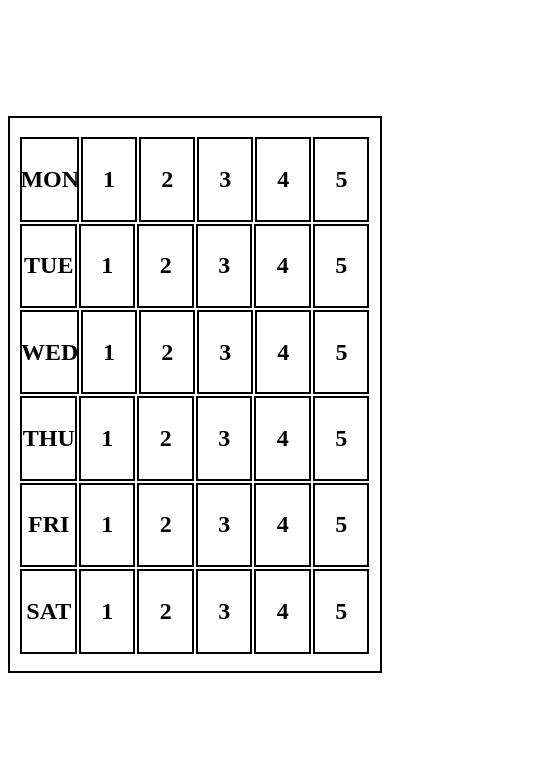
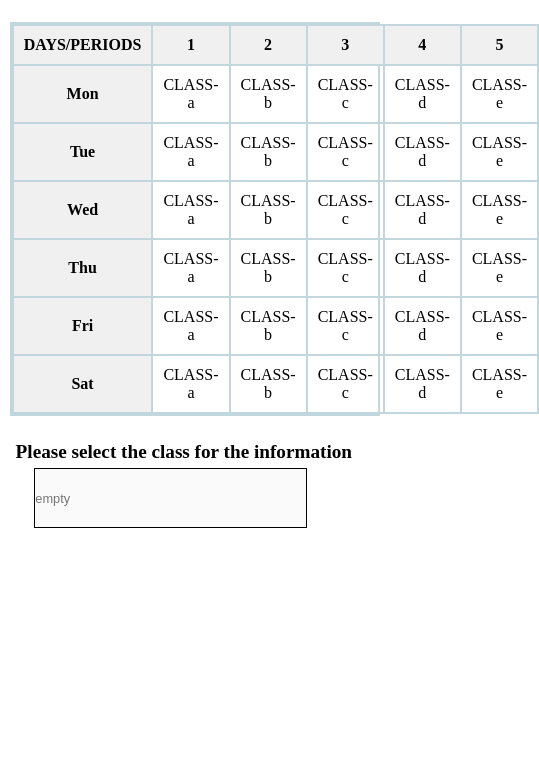
Before and after one commit to phenoix13/LAB-students, a plain HTML site: page index.html in a window 390 px wide. Shown: the part 73-844 px from the top of the page, 539 px wide, since content can reach past the window. Drawn offline with Linux system fonts and the light colour scheme.

Commit message:
Update index.html

```diff
--- a/index.html
+++ b/index.html
@@ -3,326 +3,183 @@
 <head>
     <meta charset="UTF-8">
     <meta name="viewport" content="width=device-width, initial-scale=1.0">
-    <title>STUDENT VIEW</title>
-    <!--<link rel="stylesheet" href="student.css">-->
+    <title>LAB-STUDENTS</title>
+<!--    <link rel="stylesheet" href="student.css">-->
     <style>
         *{
+    margin: 0%;
     padding: 0%;
-    margin: 0%;
     box-sizing: border-box;
 }
-body{
+.body{
     height: 100vh;
     width: 100vw;
     display: flex;
     flex-direction: column;
-    justify-content: center;
-    align-items: center;
 }
-.name{
-    border: 3px solid gold;
-    padding: 1%;
-    font-size: 2rem;
+.head{
+    width: 100vw;
+    max-height: 25vh;
+    padding:  25px;
+    text-align: center;
+    font-size: 1.5rem;
     font-weight: bold;
-    margin-bottom: 40px;
+    background-color: rgba(128, 163, 216, 0.575);
 }
-.body{
-    width: 60.8vw;
-    height: 60vh;
-    border: 2px solid black;
+.table{
+    border: 2px solid #c1d6dd;
+    width: 85%;
+    margin: 25px auto;
     display: flex;
-    flex-direction: column;
-    justify-content: center;
-    align-items: center;
+    justify-content: space-around;
 }
-/* tabel row*/
-.row1{
-    margin: 1px;
-    width: 60vw;
-    height: 10vh;
-    display: flex;
-    flex-direction: row;
+table{
+    width: 100%;
+    border-collapse: collapse;
+    cursor: pointer;
 }
-.row2{
-    margin: 1px;
-    width: 60vw;
-    height: 10vh;
-    display: flex;
-    flex-direction: row;
-}.row3{
-    margin: 1px;
-    width: 60vw;
-    height: 10vh;
-    display: flex;
-    flex-direction: row;
-}.row4{
-    margin: 1px;
-    width: 60vw;
-    height: 10vh;
-    display: flex;
-    flex-direction: row;
-}.row5{
-    margin: 1px;
-    width: 60vw;
-    height: 10vh;
-    display: flex;
-    flex-direction: row;
-}.row6{
-    margin: 1px;
-    width: 60vw;
-    height: 10vh;
-    display: flex;
-    flex-direction: row;
+table th, table td {
+    border: 2px solid #c1d6dd;
+    padding: 10px;
+    text-align: center;
 }
-/* table coloum*/
-.coloum1{
-    display: flex;
-    justify-content: center;
-    align-items: center;
-    margin: 1.5px;
-    width: 10vw;
-    border: 2px solid black;
-    font-size: 1.5rem;
-    transition: all 0.7s linear;
+table th {
+    background-color: #f0f0f0;
     font-weight: bold;
 }
-.coloum2{
-    display: flex;
-    justify-content: center;
-    align-items: center;
-    margin: 1.5px;
-    width: 10vw;
-    border: 2px solid black;
-    transition: all 0.7s linear;
-    font-size: 1.5rem;
+.info{
+    font-size: 1.2rem;
     font-weight: bold;
+    margin-left: 7%;
 }
-.coloum3{
-    display: flex;
-    justify-content: center;
-    align-items: center;
-    margin: 1.5px;
-    width: 10vw;
-    border: 2px solid black;
-    transition: all 0.7s linear;
-    font-size: 1.5rem;
-    font-weight: bold;
+input{
+    width: 60vw;
+    height: 70px;
+    font-size: 1rem;
+    color: black;
+    margin: auto 5%;
+    margin-top: 20px;
+    border: 1.5px solid black;
 }
-.coloum4{
-    display: flex;
-    justify-content: center;
-    align-items: center;
-    margin: 1.5px;
-    width: 10vw;
-    border: 2px solid black;
-    transition: all 0.7s linear;
-     font-size: 1.5rem;
-    font-weight: bold;
+td:hover{
+    background-color: aqua;
+    font-weight: bolder;
 }
-.coloum5{
-    display: flex;
-    justify-content: center;
-    align-items: center;
-    margin: 1.5px;
-    width: 10vw;
-    border: 2px solid black;
-    transition: all 0.7s linear;
-    font-size: 1.5rem;
-    font-weight: bold;
+td:active{
+    background-color: lightgreen;
+    font-weight: bolder;
 }
-.coloum6{
-    display: flex;
-    justify-content: center;
-    align-items: center;
-    margin: 1.5px;
-    width: 10vw;
-    border: 2px solid black;
-    transition: all 0.7s linear;
-    font-size: 1.5rem;
-    font-weight: bold;
-}
-/* tabel coloum hover*/
-.coloum2:hover{
-    width: 150%;
-    height: 200%;
-    background-color: aqua;
-    z-index: 2;
-}
-.coloum3:hover{
-    width: 150%;
-    height: 200%;
-    background-color: aqua;
-    z-index: 2;
-}
-.coloum4:hover{
-    width: 150%;
-    height: 200%;
-    background-color: aqua;
-    z-index: 2;
-}
-.coloum5:hover{
-    width: 150%;
-    height: 200%;
-    background-color: aqua;
-    z-index: 2;
-}
-.coloum6:hover{
-    width: 150%;
-    height: 200%;
-    background-color: aqua;
-    z-index: 2;
-}
-/* phone mode*/
 @media (max-width:600px)
 {
-.body{
-    width: 96vw;
-    height: 66vh;
+    .head{
+        width: 100vw;
+        max-height: 15vh;
+        padding:  20px;
+        text-align: center;
+        font-size: 0.8rem;
+        font-weight: bold;
+        background-color: rgba(128, 163, 216, 0.575);
+        }
+    .table{
+        border: 2px solid #c1d6dd;
+        width: 95%;
+        margin: 25px auto;
         display: flex;
-    margin: auto;
-    justify-content: center;
+        justify-content: space-around;
         }
-.row1{
-    width: 90vw;
-    height: 10vh;
-    margin: 1px;
-    display: flex;
+        .info{
+            font-size: 1.2rem;
+            font-weight: bold;
+            margin-left: 4%;
+            margin-bottom: 2%;
         }
-.row2{
-    width: 90vw;
-    height: 10vh;
-    margin: 1px;
-    display: flex;
-}
-.row3{
-    width: 90vw;
-    height: 10vh;
-    margin: 1px;
-    display: flex;
-}
-.row4{
-    width: 90vw;
-    height: 10vh;
-    margin: 1px;
-    display: flex;
-}
-.row5{
-    width: 90vw;
-    height: 10vh;
-    margin: 1px;
-    display: flex;
-}
-.row6{
-    width: 90vw;
-    height: 10vh;
-    margin: 1px;
-    display: flex;
+     input{
+            width: 70vw;
+            height: 60px;
+            font-size: 0.8rem;
+            color: black;
+            margin: auto 5%;
+            margin-top: 5px;
+            margin-bottom: 25px;
+            border: 1.5px solid black;
         }
 
-.coloum1{
-    width: 15vw;
-    height: 10vh;
-    margin: 1px;
-}
-.coloum2{
-    width: 15vw;
-    height: 10vh;
-    margin: 1px;
-}
-.coloum3{
-    width: 15vw;
-    height: 10vh;
-    margin: 1px;
-}
-.coloum4{
-    width: 15vw;
-    height: 10vh;
-    margin: 1px;
-}
-.coloum5{
-    width: 15vw;
-    height: 10vh;
-    margin: 1px;
-}
-.coloum6{
-    width: 15vw;
-    height: 10vh;
-    margin: 1px;
-}
 }
     </style>
 </head>
 <body>
-    <div class="name">
+    <div class="body">
+        <div class="head">
+            <h1>
                 LAB TIME TABLE
+            </h1>
         </div>
-    <div class="body">
-        <div class="row1">
-            <div class="coloum1">MON</div>
-            <div class="coloum2 slot" id="slot1" onclick="bringToFront(slot1)">1</div>
-            <div class="coloum3 slot" id="slot2" onclick="bringToFront(slot2)">2</div>
-            <div class="coloum4 slot" id="slot3" onclick="bringToFront(slot3)">3</div>
-            <div class="coloum5 slot" id="slot4" onclick="bringToFront(slot4)">4</div>
-            <div class="coloum6 slot" id="slot5" onclick="bringToFront(slot5)">5</div>
+        <div class="table">
+            <table>
+                <tr>
+                    <th>DAYS/PERIODS</th>
+                    <th>1</th>
+                    <th>2</th>
+                    <th>3</th>
+                    <th>4</th>
+                    <th>5</th>
+                </tr>
+                <tr>
+                    <th>Mon</th>
+                    <td>CLASS-a</td>
+                    <td>CLASS-b</td>
+                    <td>CLASS-c</td>
+                    <td>CLASS-d</td>
+                    <td>CLASS-e</td>
+                </tr>
+                <tr>
+                    <th>Tue</th>
+                    <td>CLASS-a</td>
+                    <td>CLASS-b</td>
+                    <td>CLASS-c</td>
+                    <td>CLASS-d</td>
+                    <td>CLASS-e</td>
+                </tr>
+                <tr>
+                    <th>Wed</th>
+                    <td>CLASS-a</td>
+                    <td>CLASS-b</td>
+                    <td>CLASS-c</td>
+                    <td>CLASS-d</td>
+                    <td>CLASS-e</td>
+                </tr>
+                <tr>
+                    <th>Thu</th>
+                    <td>CLASS-a</td>
+                    <td>CLASS-b</td>
+                    <td>CLASS-c</td>
+                    <td>CLASS-d</td>
+                    <td>CLASS-e</td>
+                </tr>
+                <tr>
+                    <th>Fri</th>
+                    <td>CLASS-a</td>
+                    <td>CLASS-b</td>
+                    <td>CLASS-c</td>
+                    <td>CLASS-d</td>
+                    <td>CLASS-e</td>
+                </tr>
+                <tr>
+                    <th>Sat</th>
+                    <td>CLASS-a</td>
+                    <td>CLASS-b</td>
+                    <td>CLASS-c</td>
+                    <td>CLASS-d</td>
+                    <td>CLASS-e</td>
+                </tr>
+            </table>
         </div>
-        <div class="row2">
-            <div class="coloum1">TUE</div>
-            <div class="coloum2 slot" id="slot1" onclick="bringToFront(slot1)">1</div>
-            <div class="coloum3 slot" id="slot2" onclick="bringToFront(slot2)">2</div>
-            <div class="coloum4 slot" id="slot3" onclick="bringToFront(slot3)">3</div>
-            <div class="coloum5 slot" id="slot4" onclick="bringToFront(slot4)">4</div>
-            <div class="coloum6 slot" id="slot5" onclick="bringToFront(slot5)">5</div>
-        </div>
-        <div class="row3">
-            <div class="coloum1">WED</div>
-            <div class="coloum2 slot" id="slot1" onclick="bringToFront(slot1)">1</div>
-            <div class="coloum3 slot" id="slot2" onclick="bringToFront(slot2)">2</div>
-            <div class="coloum4 slot" id="slot3" onclick="bringToFront(slot3)">3</div>
-            <div class="coloum5 slot" id="slot4" onclick="bringToFront(slot4)">4</div>
-            <div class="coloum6 slot" id="slot5" onclick="bringToFront(slot5)">5</div>
-        </div>
-        <div class="row4">
-            <div class="coloum1">THU</div>
-            <div class="coloum2 slot" id="slot1" onclick="bringToFront(slot1)">1</div>
-            <div class="coloum3 slot" id="slot2" onclick="bringToFront(slot2)">2</div>
-            <div class="coloum4 slot" id="slot3" onclick="bringToFront(slot3)">3</div>
-            <div class="coloum5 slot" id="slot4" onclick="bringToFront(slot4)">4</div>
-            <div class="coloum6 slot" id="slot5" onclick="bringToFront(slot5)">5</div>
-        </div>
-        <div class="row5">
-            <div class="coloum1">FRI</div>
-            <div class="coloum2 slot" id="slot1" onclick="bringToFront(slot1)">1</div>
-            <div class="coloum3 slot" id="slot2" onclick="bringToFront(slot2)">2</div>
-            <div class="coloum4 slot" id="slot3" onclick="bringToFront(slot3)">3</div>
-            <div class="coloum5 slot" id="slot4" onclick="bringToFront(slot4)">4</div>
-            <div class="coloum6 slot" id="slot5" onclick="bringToFront(slot5)">5</div>
-        </div>
-        <div class="row6">
-            <div class="coloum1">SAT</div>
-            <div class="coloum2 slot" id="slot1" onclick="bringToFront(slot1)">1</div>
-            <div class="coloum3 slot" id="slot2" onclick="bringToFront(slot2)">2</div>
-            <div class="coloum4 slot" id="slot3" onclick="bringToFront(slot3)">3</div>
-            <div class="coloum5 slot" id="slot4" onclick="bringToFront(slot4)">4</div>
-            <div class="coloum6 slot" id="slot5" onclick="bringToFront(slot5)">5</div>
+        <div class="info">
+            <h4>Please select the class for the information</h4>
+            <form action="" method="get">
+                <input type="text" placeholder="empty" disabled>
+            </form>
         </div>
     </div>
-    <script>
-        function bringToFront(id)
-        {
-            let slots = document.querySelectorAll('.slot');
-            slots.forEach(slot =>
-            {
-                if (slot.id === id)
-                {
-                    slot.style.zIndex = 1;
-                }
-                else
-                {
-                    slot.style.zIndex = 0;
-                }
-            }
-        );
-    }
-    </script>
 </body>
-</htmL>
+</html>
```
Lines whose indentation alone changed are shown as unchanged.
